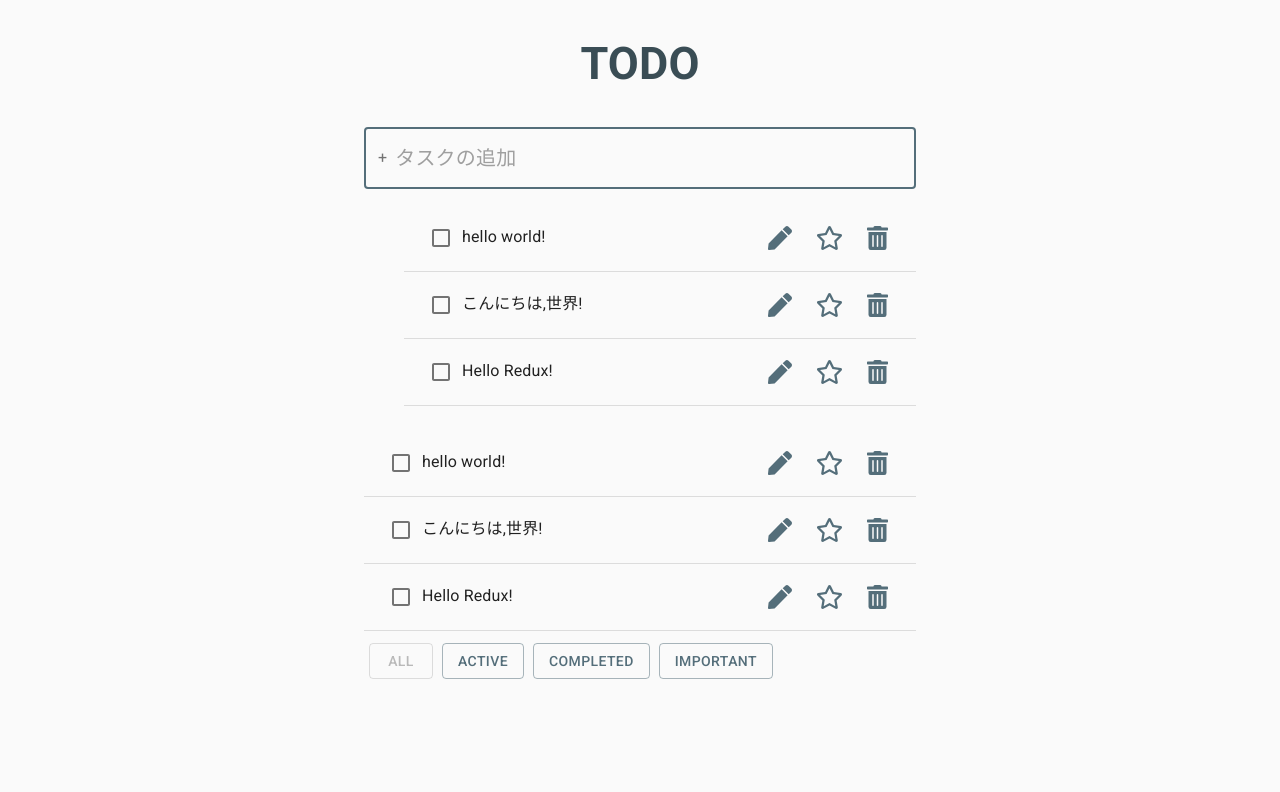
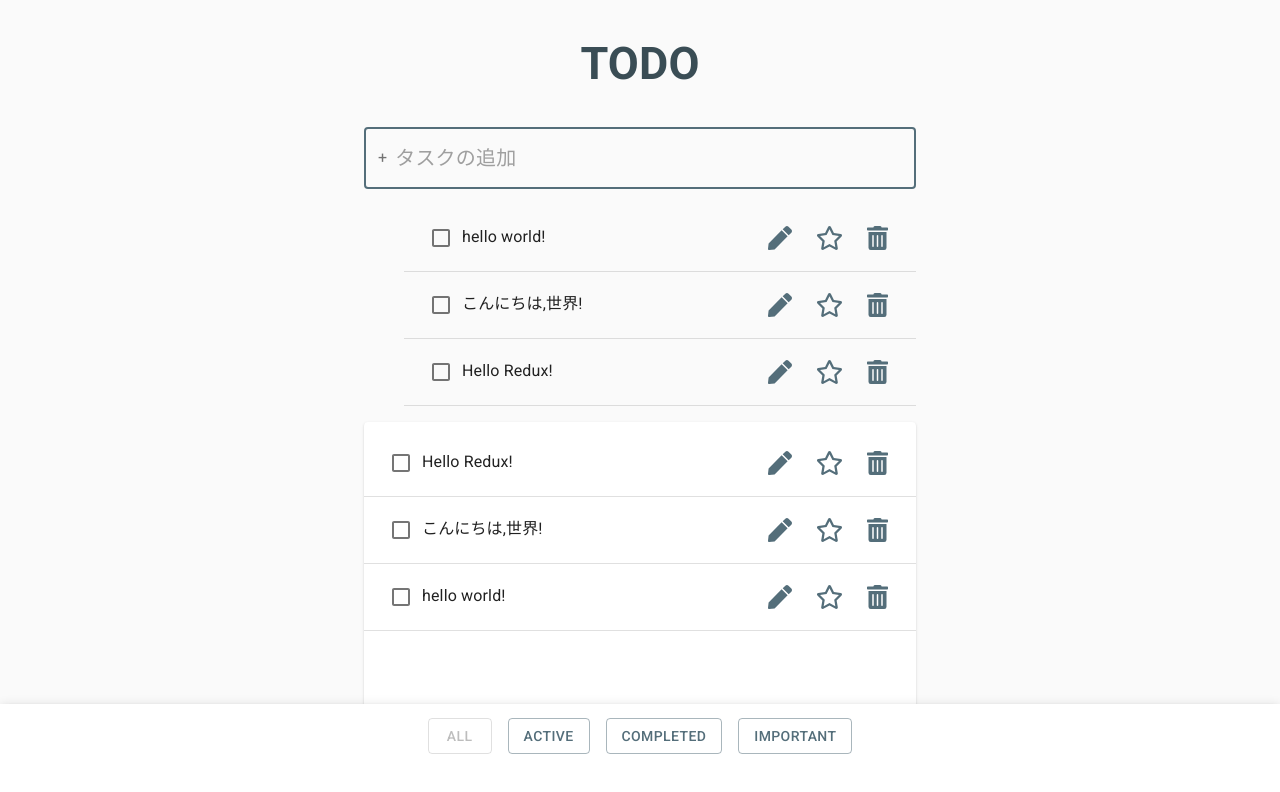
Before and after one commit to yu46/todo, a React (Create React App) app: page / in a window 1280 px wide. Shown: the top 792 px of the page. Built offline with nearby package versions, Linux system fonts and the light colour scheme.

Commit message:
UIの改修

```diff
--- a/src/componets/App.js
+++ b/src/componets/App.js
@@ -25,6 +25,8 @@ const App = () => {
     palette: {
       primary: {
         main: '#546e7a',
+        Dark: '#29434e',
+        light: '#819ca9'
       }
     }
   })
@@ -33,7 +35,8 @@ const App = () => {
     <div className="container">
       <CssBaseline />
       <ThemeProvider theme={theme}>
-        <Typography component="div" style={{ backgroundColor: '#fafafa', height: '100vh' }} >
+        <Typography component="div"
+          style={{ backgroundColor: '#fafafa', height: '100vh' }} >
 
           <Container maxWidth="sm" >
             <Header />
--- a/src/componets/Footer.js
+++ b/src/componets/Footer.js
@@ -1,15 +1,64 @@
 import React from 'react'
+
+// import Tabs from '@material-ui/core/Tabs';
+// import Tab from '@material-ui/core/Tab';
+
+import Grid from '@material-ui/core/Grid';
+import AppBar from '@material-ui/core/AppBar'
+import Toolbar from '@material-ui/core/Toolbar';
 
 import Link from './Link'
 import { VisibilityFilters } from '../actions/'
 
-const Footer = () => (
+
+// const useStyles = makeStyles({
+//   root: {
+//     flexGrow: 1,
+//   },
+// });
+
+
+const Footer = () => {
+  // const classes = useStyles()
+
+
+  return (
     <footer>
+      <AppBar
+        style={{
+          top: 'auto',
+          bottom: 0,
+          height: '12vh',
+
+        }}
+        color="light"
+        position="fixed">
+        <Toolbar>
+          <Grid
+            container
+            justify="center"
+            spacing={2}
+          >
+
+            {/* <Paper> */}
+            <Grid item>
               <Link filter={VisibilityFilters.SHOW_ALL}>All</Link>
+            </Grid>
+            <Grid item>
               <Link filter={VisibilityFilters.SHOW_ACTIVE}>Active</Link>
+            </Grid>
+            <Grid item>
               <Link filter={VisibilityFilters.SHOW_COMPLETED}>Completed</Link>
+            </Grid>
+            <Grid item>
               <Link filter={VisibilityFilters.SHOW_IMPORTANT}>important</Link>
+            </Grid>
+            {/* </Paper> */}
+          </Grid>
+        </Toolbar>
+      </AppBar>
     </footer>
   )
+}
 
 export default Footer
--- a/src/componets/Link.js
+++ b/src/componets/Link.js
@@ -2,30 +2,32 @@ import React from 'react'
 import { connect } from 'react-redux'
 import { makeStyles } from '@material-ui/core/styles'
 import Button from '@material-ui/core/Button'
+import Tab from '@material-ui/core/Tab'
+
+import BottomNavigationAction from '@material-ui/core/BottomNavigationAction'
 
 import { setVisibilityFilter } from '../actions'
 
-const useStyles = makeStyles(theme => ({
-  button: {
-    margin: theme.spacing(0.5),
-  }
-}))
-
+// const useStyles = makeStyles(theme => ({
+//   button: {
+//     margin: theme.spacing(0.5),
+//   }
+// }))
 
 
 let Link = ({ active, children, setFilter }) => {
-  const classes = useStyles()
+  // const classes = useStyles()
 
   return (
     <Button
-      style={{
-        marginLeft: '5px'
-      }}
+
       color="primary"
       variant='outlined'
-      className={classes.button}
+      // className={classes.button}
       disabled={active}
-      onClick={() => setFilter()}
+      onClick={() => {
+        setFilter()
+      }}
     >
       {children}
     </Button>
--- a/src/componets/NewTodoList.js
+++ b/src/componets/NewTodoList.js
@@ -2,6 +2,7 @@ import React from 'react'
 import { connect } from 'react-redux'
 
 import List from '@material-ui/core/List';
+import Paper from '@material-ui/core/Paper'
 
 import * as TodoActions from '../actions'
 import { VisibilityFilters } from '../actions'
@@ -10,9 +11,14 @@ import { bindActionCreators } from 'redux'
 // import { deleteTodo, editTodo } from '../actions'
 
 let TodoList = ({ todos, actions }) => (
-  <List>
+  <Paper>
+    <List
+      style={{
+        paddingBottom: '12vh'
+      }}
+    >
 
-    {todos.map(todo =>
+      {todos.slice(0).reverse().map(todo =>
         // <ListItem>
         <TodoItem
           key={todo.id}
@@ -22,6 +28,7 @@ let TodoList = ({ todos, actions }) => (
         // </ListItem>
       )}
     </List>
+  </Paper>
 )
 
 
```
Lines whose indentation alone changed are shown as unchanged.
